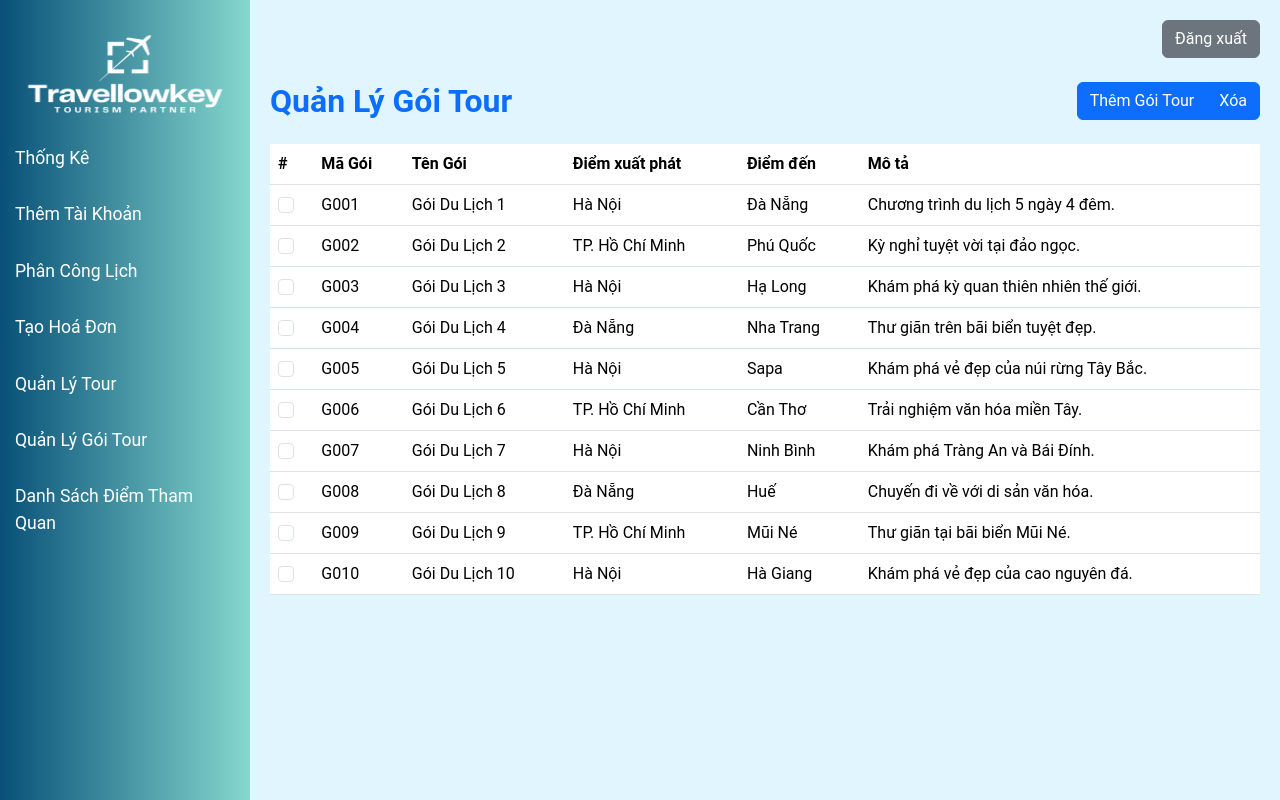
After one commit to khanhvn3103/Tour_management, a PHP site: page /modules/tour_category_management/index.php in a window 1280 px wide. The commit adds this page. Run offline with PHP 8.4, Linux system fonts and the light colour scheme; some libraries are stand-ins or nearby versions.

Commit message:
Add form tour and tour management

```diff
--- a/asset/css/manager_home.css
+++ b/asset/css/manager_home.css
@@ -9,7 +9,7 @@ body {
 
 .sidebar {
     height: 100vh;
-    background-color: #0277bd;
+    background: linear-gradient(90deg, rgba(8,80,120,1) 0%, rgba(133,216,206,1) 100%) !important;
     padding-top: 20px;
     width: 250px;
     position: fixed;
@@ -24,7 +24,7 @@ body {
 }
 
 .sidebar a:hover {
-    background-color: #01579b;
+    background-color: rgba(8,80,120,1);
     text-decoration: none;
 }
 
--- a/index.php
+++ b/index.php
@@ -51,12 +51,6 @@
     // index.php?m=category&a=delete&id=1
     if (isset($m)) {
         switch ($m) {
-            case 'tour':
-                include 'modules/tour/index.php';
-                break;
-            case 'tour_category':
-                include 'modules/tour_category/index.php';
-                break;
             case 'user':
                 include 'modules/user/index.php';
                 break;
--- a/modules/management/index.php
+++ /dev/null
@@ -1 +0,0 @@
-vhgkkkkkkkkk
--- a/modules/manager_home/manager_home.php
+++ b/modules/manager_home/manager_home.php
@@ -19,7 +19,8 @@
         <a href="/Tour_management/modules/manager_home/add_employee.php">Thêm Tài Khoản</a>
         <a href="/Tour_management/modules/manager_home/assign.php">Phân Công Lịch</a>
         <a href="#">Tạo Hoá Đơn</a>
-        <a href="#">Quản Lý Tour</a>
+        <a href="/Tour_management/modules/tour_manager/index.php">Quản Lý Tour</a>
+        <a href="/Tour_management/modules/tour_category_management/index.php">Quản Lý Gói Tour</a>
         <a href="#">Danh Sách Điểm Tham Quan</a>
     </div>
     <div class="content">
--- /dev/null
+++ b/modules/tour_category_management/index.php
@@ -0,0 +1,168 @@
+<!DOCTYPE html>
+<html lang="vi">
+<head>
+    <meta charset="UTF-8">
+    <meta name="viewport" content="width=device-width, initial-scale=1.0">
+    <title>Trang Chủ - Quản Lý Du Lịch</title>
+    <link rel="stylesheet" href="/Tour_management/asset/css/bootstrap.min.css"/>
+    <link rel="stylesheet" href="/Tour_management/asset/css/manager_home.css">
+    <script src="/Tour_management/asset/js/jquery-3.7.1.js"></script>
+    <script src="https://cdnjs.cloudflare.com/ajax/libs/popper.js/2.11.6/umd/popper.min.js"></script>
+    <script src="/Tour_management/asset/js/bootstrap.bundle.min.js"></script>
+</head>
+<body>
+<div class="sidebar">
+    <a href="/Tour_management/index.php" style="max-width: 100%;">
+        <img id="logo" src="/Tour_management/asset/images/travellowkey_logo.png" alt="Logo">
+    </a>
+    <a href="/Tour_management/modules/manager_home/manager_home.php">Thống Kê</a>
+    <a href="/Tour_management/modules/manager_home/add_employee.php">Thêm Tài Khoản</a>
+    <a href="/Tour_management/modules/manager_home/assign.php">Phân Công Lịch</a>
+    <a href="#">Tạo Hoá Đơn</a>
+    <a href="/Tour_management/modules/tour_manager/index.php">Quản Lý Tour</a>
+    <a href="/Tour_management/modules/tour_category_management/index.php">Quản Lý Gói Tour</a>
+    <a href="#">Danh Sách Điểm Tham Quan</a>
+</div>
+<div class="content">
+    <div class="col mb-4">
+        <div class="text-end">
+            <form action="/Tour_management/index.php" method="POST">
+                <button type="submit" name="logout" class="btn btn-secondary">Đăng xuất</button>
+            </form>
+        </div>
+    </div>
+
+    <div class="row">
+        <div class="col-6">
+            <h2 class="text-primary fw-bold mb-4">Quản Lý Gói Tour</h2>
+        </div>
+
+        <div class="col-6 text-end">
+            <div class="btn-group" role="group" aria-label="Basic example">
+                <a type="button" class="btn btn-primary" href="create.php">
+                    <i class="fa-solid fa-circle-plus"></i>
+                    Thêm Gói Tour
+                </a>
+
+                <button type="button" class="btn btn-primary">
+                    <i class="fa fa-trash"></i>
+                    Xóa
+                </button>
+
+            </div>
+        </div>
+    </div>
+
+    <?php
+    $data = [
+        [
+            'id' => 1,
+            'ma_goi' => 'G001',
+            'ten_goi' => 'Gói Du Lịch 1',
+            'diem_xuat_phat' => 'Hà Nội',
+            'diem_den' => 'Đà Nẵng',
+            'mo_ta' => 'Chương trình du lịch 5 ngày 4 đêm.'
+        ],
+        [
+            'id' => 2,
+            'ma_goi' => 'G002',
+            'ten_goi' => 'Gói Du Lịch 2',
+            'diem_xuat_phat' => 'TP. Hồ Chí Minh',
+            'diem_den' => 'Phú Quốc',
+            'mo_ta' => 'Kỳ nghỉ tuyệt vời tại đảo ngọc.'
+        ],
+        [
+            'id' => 3,
+            'ma_goi' => 'G003',
+            'ten_goi' => 'Gói Du Lịch 3',
+            'diem_xuat_phat' => 'Hà Nội',
+            'diem_den' => 'Hạ Long',
+            'mo_ta' => 'Khám phá kỳ quan thiên nhiên thế giới.'
+        ],
+        [
+            'id' => 4,
+            'ma_goi' => 'G004',
+            'ten_goi' => 'Gói Du Lịch 4',
+            'diem_xuat_phat' => 'Đà Nẵng',
+            'diem_den' => 'Nha Trang',
+            'mo_ta' => 'Thư giãn trên bãi biển tuyệt đẹp.'
+        ],
+        [
+            'id' => 5,
+            'ma_goi' => 'G005',
+            'ten_goi' => 'Gói Du Lịch 5',
+            'diem_xuat_phat' => 'Hà Nội',
+            'diem_den' => 'Sapa',
+            'mo_ta' => 'Khám phá vẻ đẹp của núi rừng Tây Bắc.'
+        ],
+        [
+            'id' => 6,
+            'ma_goi' => 'G006',
+            'ten_goi' => 'Gói Du Lịch 6',
+            'diem_xuat_phat' => 'TP. Hồ Chí Minh',
+            'diem_den' => 'Cần Thơ',
+            'mo_ta' => 'Trải nghiệm văn hóa miền Tây.'
+        ],
+        [
+            'id' => 7,
+            'ma_goi' => 'G007',
+            'ten_goi' => 'Gói Du Lịch 7',
+            'diem_xuat_phat' => 'Hà Nội',
+            'diem_den' => 'Ninh Bình',
+            'mo_ta' => 'Khám phá Tràng An và Bái Đính.'
+        ],
+        [
+            'id' => 8,
+            'ma_goi' => 'G008',
+            'ten_goi' => 'Gói Du Lịch 8',
+            'diem_xuat_phat' => 'Đà Nẵng',
+            'diem_den' => 'Huế',
+            'mo_ta' => 'Chuyến đi về với di sản văn hóa.'
+        ],
+        [
+            'id' => 9,
+            'ma_goi' => 'G009',
+            'ten_goi' => 'Gói Du Lịch 9',
+            'diem_xuat_phat' => 'TP. Hồ Chí Minh',
+            'diem_den' => 'Mũi Né',
+            'mo_ta' => 'Thư giãn tại bãi biển Mũi Né.'
+        ],
+        [
+            'id' => 10,
+            'ma_goi' => 'G010',
+            'ten_goi' => 'Gói Du Lịch 10',
+            'diem_xuat_phat' => 'Hà Nội',
+            'diem_den' => 'Hà Giang',
+            'mo_ta' => 'Khám phá vẻ đẹp của cao nguyên đá.'
+        ]
+    ];
+    ?>
+
+    <table class="table">
+        <thead>
+        <tr>
+            <th scope="col">#</th>
+            <th scope="col">Mã Gói</th>
+            <th scope="col">Tên Gói</th>
+            <th scope="col">Điểm xuất phát</th>
+            <th scope="col">Điểm đến</th>
+            <th scope="col">Mô tả</th>
+        </tr>
+        </thead>
+        <tbody>
+        <?php foreach ($data as $item): ?>
+            <tr>
+                <td>  <input class="form-check-input" type="checkbox" value=""></td>
+                <td><?php echo $item['ma_goi']; ?></td>
+                <td><?php echo $item['ten_goi']; ?></td>
+                <td><?php echo $item['diem_xuat_phat']; ?></td>
+                <td><?php echo $item['diem_den']; ?></td>
+                <td><?php echo $item['mo_ta']; ?></td>
+            </tr>
+        <?php endforeach; ?>
+        </tbody>
+    </table>
+</div>
+
+</body>
+</html>
```
Also changed, not shown: modules/manager_home/assign.php (+4 -3 lines), modules/tour_category_management/create.php (added, +82 -0 lines), modules/tour_manager/create.php (added, +94 -0 lines), modules/tour_manager/index.php (added, +130 -0 lines), modules/tour/index.php (deleted), modules/tour_category/index.php (deleted).
